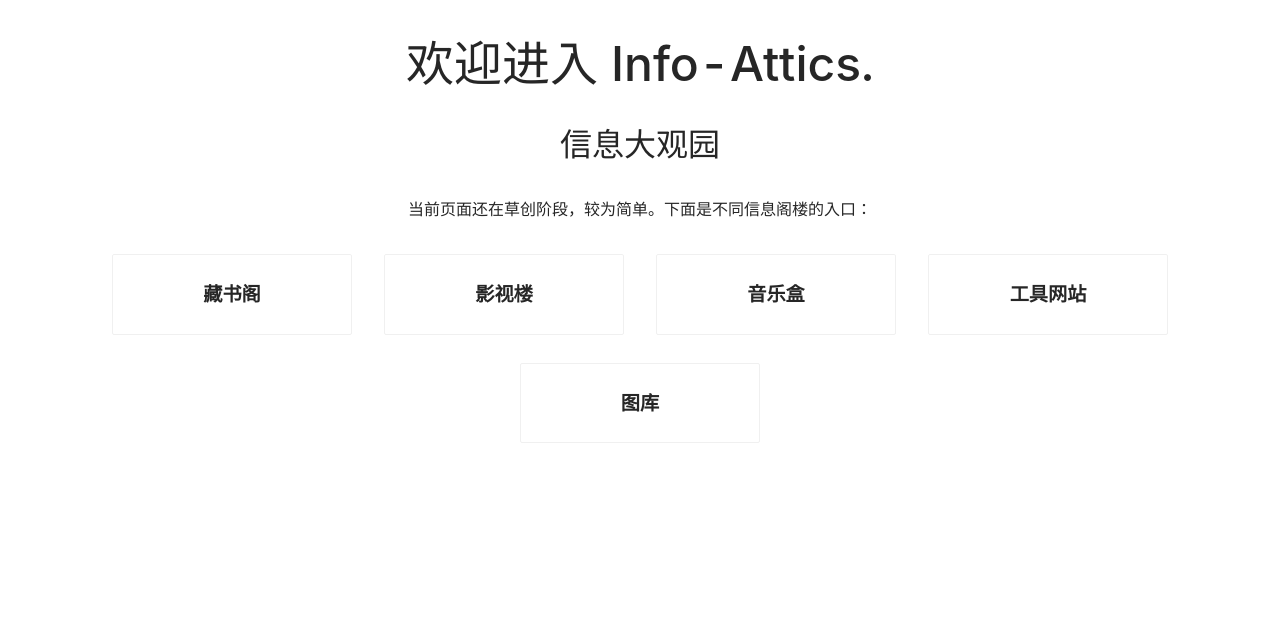
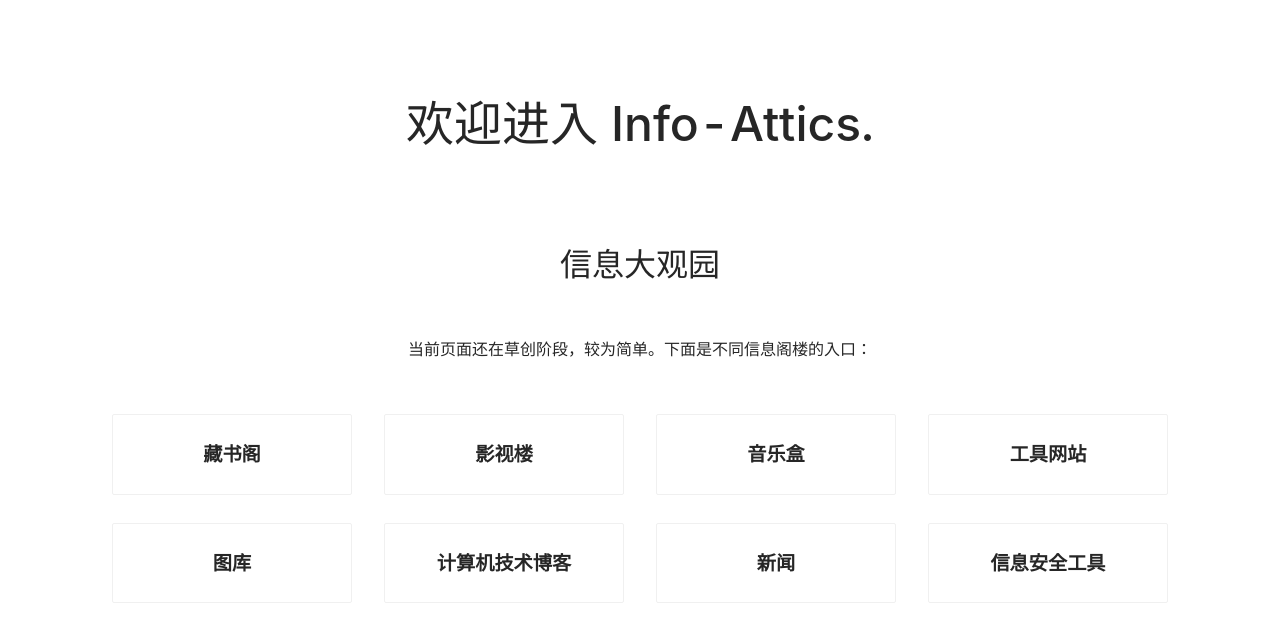
Before and after one commit to XUANLANcognition/info-attic, a Next.js app: page /home in a window 1280 px wide. Shown: the top 642 px of the page. Built offline with nearby package versions, Linux system fonts and the light colour scheme.

Commit message:
一丢丢小修改

```diff
--- a/pages/home.js
+++ b/pages/home.js
@@ -11,7 +11,7 @@ const { Meta } = Card;
 const data = [
   {
     title: "藏书阁",
-    url: "/book",
+    url: "/books",
     img_url: "https://sm.ms/image/fXDmASPzlR6K5g1",
   },
   {
@@ -31,6 +31,21 @@ const data = [
   },
   {
     title: "图库",
+    url: "/tool",
+    img_url: "https://os.alipayobjects.com/rmsportal/QBnOOoLaAfKPirc.png",
+  },
+  {
+    title: "计算机技术博客",
+    url: "/tool",
+    img_url: "https://os.alipayobjects.com/rmsportal/QBnOOoLaAfKPirc.png",
+  },
+  {
+    title: "新闻",
+    url: "/tool",
+    img_url: "https://os.alipayobjects.com/rmsportal/QBnOOoLaAfKPirc.png",
+  },
+  {
+    title: "信息安全工具",
     url: "/tool",
     img_url: "https://os.alipayobjects.com/rmsportal/QBnOOoLaAfKPirc.png",
   },
@@ -54,10 +69,19 @@ export default function InfoAtticHome() {
       <main className={styles.main}>
         {data.map((item) => {
           return (
-            <Card hoverable style={{ width: 240, marginBottom: '28px' }}>
-              <div style={{ display: "flex", justifyContent: "center", fontSize: '1.2rem', fontWeight: 'bold'}}>
-                {item.title}
-              </div>
+            <Card hoverable style={{ width: 240, marginBottom: "28px" }}>
+              <Link href={item.url}>
+                <div
+                  style={{
+                    display: "flex",
+                    justifyContent: "center",
+                    fontSize: "1.2rem",
+                    fontWeight: "bold",
+                  }}
+                >
+                  {item.title}
+                </div>
+              </Link>
             </Card>
           );
         })}
--- a/styles/InfoAtticHome.module.css
+++ b/styles/InfoAtticHome.module.css
@@ -1,5 +1,5 @@
 .title {
-  margin: 36px 0;
+  margin: 96px 0;
   line-height: 1.15;
   font-size: 3rem;
   display: flex;
@@ -15,7 +15,7 @@
 }
 
 .title2 {
-  margin: 36px 0;
+  margin: 56px 0;
   line-height: 1.15;
   font-size: 1rem;
   display: flex;
```
Also changed, not shown: pages/books.js (added, +13 -0 lines).
